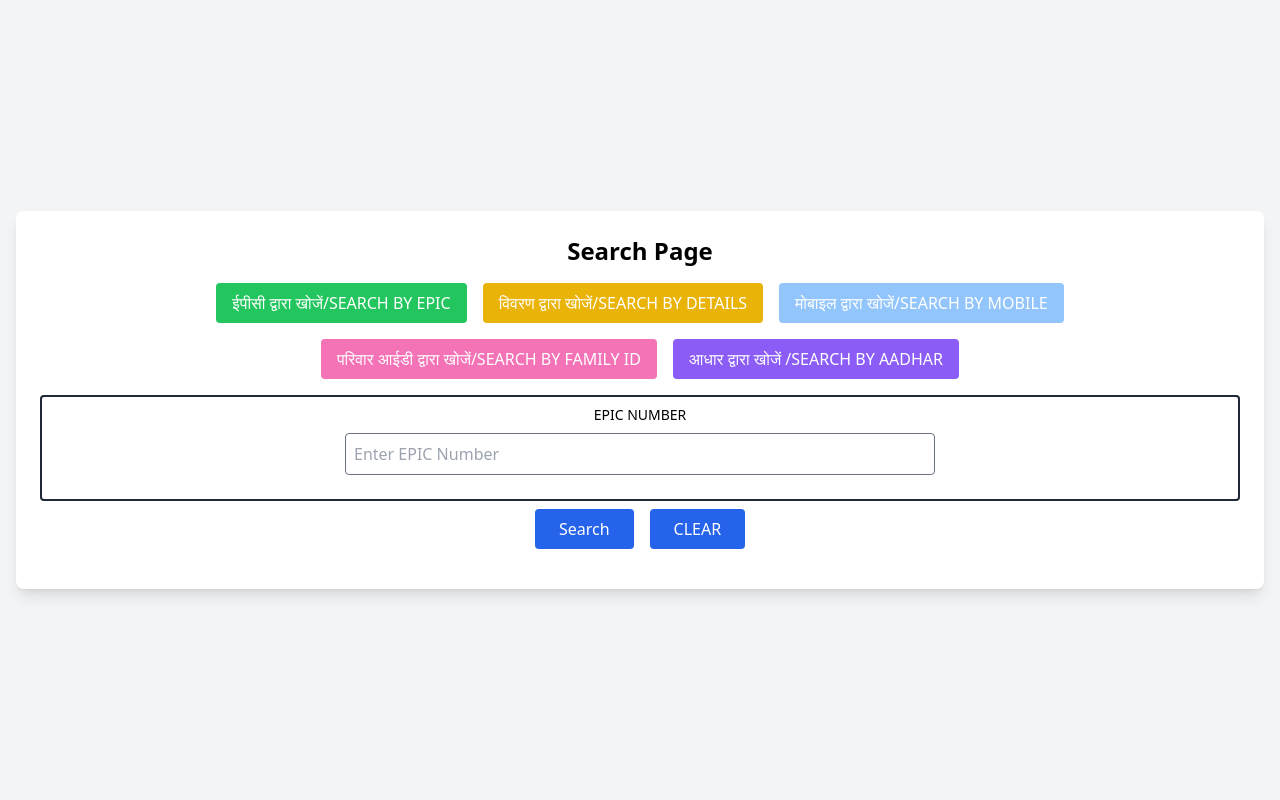
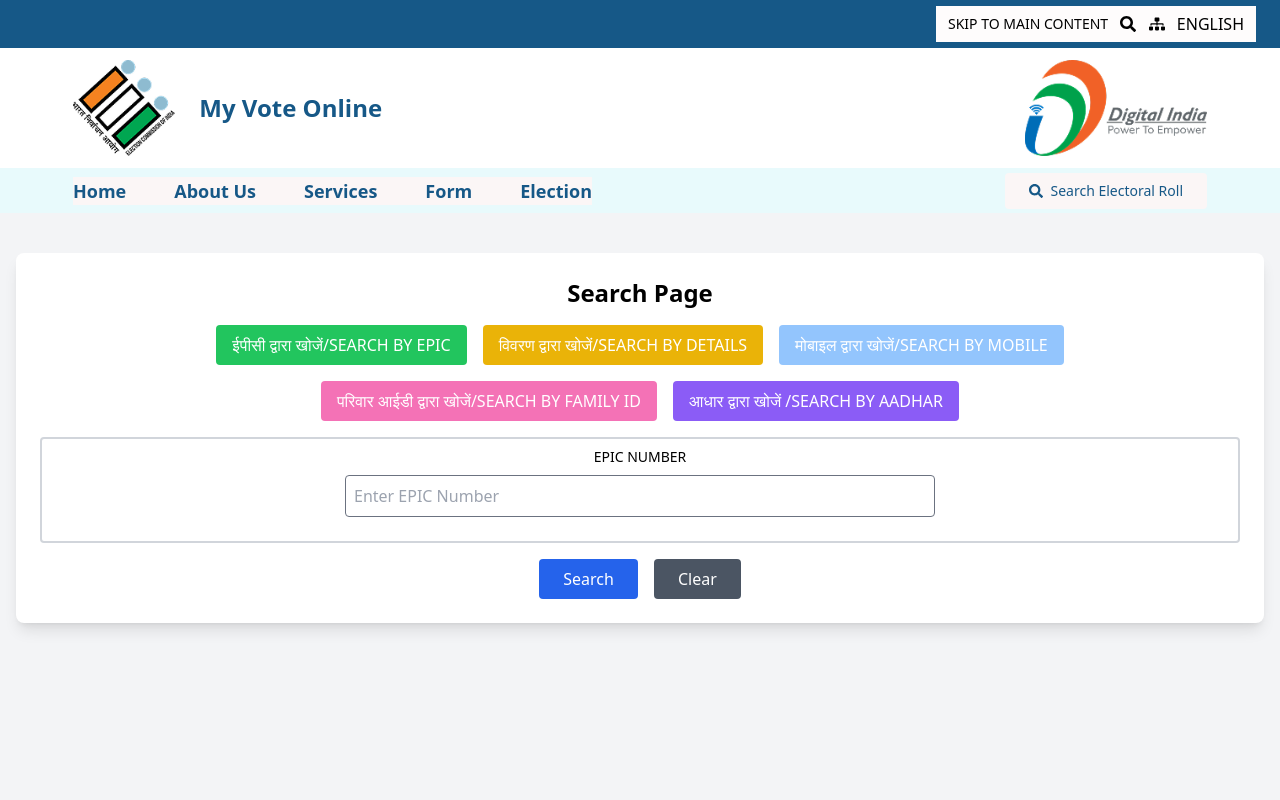
Before and after one commit to Prakashsuryaa/Myvoteonline, a React (Create React App) app in the folder frontend/: page /search-page in a window 1280 px wide. Shown: the top 800 px of the page. Built offline with nearby package versions, Linux system fonts and the light colour scheme.

Commit message:
search page or add in voterslip

```diff
--- a/frontend/src/App.js
+++ b/frontend/src/App.js
@@ -7,6 +7,7 @@ import Footer from "./component/footer.jsx";
 import Dashboard from "./pages/dashboard.jsx";
 import VoterForm from "./component/voterform.jsx";
 import SearchPage from "./component/seachpage.jsx";
+import VoterSlipPage from "./component/voterslip.jsx";
 function App() {
   return (
     <Router>
@@ -19,6 +20,7 @@ function App() {
         <Route path="/dashboard" element={<Dashboard />} />
         <Route path="/form" element={<VoterForm />} />
         <Route path="/search-page" element={<SearchPage />} />
+        <Route path="/slip" element={<VoterSlipPage/>} />
       </Routes>
 
     </Router>
--- a/frontend/src/component/seachpage.jsx
+++ b/frontend/src/component/seachpage.jsx
@@ -1,29 +1,68 @@
 import React, { useState } from "react";
+import Navbar from "./navbar";
+import Footer from "./footer";
+import VoterSlip from "./voterslip";
 
 const SearchPage = () => {
   const [mobileNumber, setMobileNumber] = useState("");
   const [epicNumber, setEpicNumber] = useState("");
-  const [details, setDetails] = useState("");
+  const [details, setDetails] = useState({
+    name: "",
+    relativeName: "",
+    dob: "",
+    age: "",
+    gender: "",
+  });
   const [familyId, setFamilyId] = useState("");
   const [aadhar, setAadhar] = useState("");
   const [searchResult, setSearchResult] = useState(null);
+  const [searchQuery, setSearchQuery] = useState("");
   const [searchType, setSearchType] = useState("epic"); // Set default search type to "epic"
 
   // Mock data for different searches
-  const data = [
+  const voterData = [
     {
+      name: "Naresh Kumar",
+      fatherName: "Ramesh Chand",
+      age: 58,
+      gender: "Male",
+      epicNumber: "BFS1491125",
+      state: "Haryana",
+      constituency: "88-Ballabgarh",
+      pollingStation: "Punjabi Dharmasala",
+      address: "Malerna Road, Ballabgarh",
+      partNumber: "199-Uncha Gaon",
       mobile: "1234567890",
-      name: "John Doe",
-      epic: "EPIC123456",
-      details: "Detail1",
       familyId: "FAMILY123",
       aadhar: "AADHAR123",
     },
     {
+      name: "Naresh",
+      fatherName: "Ramesh Chand",
+      age: 58,
+      gender: "Male",
+      epicNumber: "BFS1491125",
+      state: "Haryana",
+      constituency: "88-Ballabgarh",
+      pollingStation: "Punjabi Dharmasala",
+      address: "Malerna Road, Ballabgarh",
+      partNumber: "199-Uncha Gaon",
+      mobile: "1234567890",
+      familyId: "FAMILY123",
+      aadhar: "AADHAR123",
+    },
+    {
+      name: "Pooja Sharma",
+      fatherName: "Ravi Sharma",
+      age: 45,
+      gender: "Female",
+      epicNumber: "ABC9876543",
+      state: "Delhi",
+      constituency: "50-Karol Bagh",
+      pollingStation: "Community Hall",
+      address: "Karol Bagh, Delhi",
+      partNumber: "105-Karol Bagh",
       mobile: "9876543210",
-      name: "Jane Smith",
-      epic: "EPIC987654",
-      details: "Detail2",
       familyId: "FAMILY987",
       aadhar: "AADHAR987",
     },
@@ -33,68 +72,76 @@ const SearchPage = () => {
   const handleSearch = () => {
     let result;
     if (searchType === "mobile") {
-      result = data.find((item) => item.mobile === mobileNumber);
+      result = voterData.find((item) => item.mobile === mobileNumber);
     } else if (searchType === "epic") {
-      result = data.find((item) => item.epic === epicNumber);
+      result = voterData.find((item) => item.epicNumber === epicNumber); // Fixed
     } else if (searchType === "details") {
-      result = data.find((item) => item.details === details);
+      result = voterData.find(
+        (item) =>
+          item.name.toLowerCase() === details.name.toLowerCase() &&
+          item.fatherName.toLowerCase() === details.relativeName.toLowerCase()
+      );
     } else if (searchType === "familyId") {
-      result = data.find((item) => item.familyId === familyId);
+      result = voterData.find((item) => item.familyId === familyId);
     } else if (searchType === "aadhar") {
-      result = data.find((item) => item.aadhar === aadhar);
+      result = voterData.find((item) => item.aadhar === aadhar);
     }
 
-    if (result) {
-      setSearchResult(result);
-    } else {
-      setSearchResult(null);
-    }
+    setSearchResult(result || null);
   };
 
+
+
+
   return (
-    <div className="flex justify-center items-center min-h-screen bg-gray-100 p-4">
+    <div className="flex flex-col min-h-screen">
+      {/* Navbar */}
+      <Navbar />
+    <div className="flex justify-center items-start min-h-screen bg-gray-100 p-4 pt-10">
       <div className="bg-white shadow-lg rounded-lg p-6 w-full max-w-7xl">
         <h1 className="text-2xl font-semibold mb-4 text-center">Search Page</h1>
 
         {/* 5 buttons at the top */}
-        <div className="mb-4 flex justify-center space-x-4">
+        <div className="mb-4 flex flex-wrap justify-center gap-4">
   <button
     onClick={() => setSearchType("epic")}
-            className="bg-green-500 text-white px-4 py-2 rounded"
+    className="w-full sm:w-auto bg-green-500 text-white px-4 py-2 rounded"
   >
     ईपीसी द्वारा खोजें/SEARCH BY EPIC
   </button>
   <button
     onClick={() => setSearchType("details")}
-            className="bg-yellow-500 text-white px-4 py-2 rounded"
+    className="w-full sm:w-auto bg-yellow-500 text-white px-4 py-2 rounded"
   >
     विवरण द्वारा खोजें/SEARCH BY DETAILS
   </button>
   <button
     onClick={() => setSearchType("mobile")}
-            className="bg-blue-300 text-white px-4 py-2 rounded"
+    className="w-full sm:w-auto bg-blue-300 text-white px-4 py-2 rounded"
   >
     मोबाइल द्वारा खोजें/SEARCH BY MOBILE
   </button>
 </div>
-        <div className="mb-4 flex justify-center space-x-4">
+
+<div className="mb-4 flex flex-wrap justify-center gap-4">
   <button
     onClick={() => setSearchType("familyId")}
-            className="bg-pink-400 text-white px-4 py-2 rounded"
+    className="w-full sm:w-auto bg-pink-400 text-white px-4 py-2 rounded"
   >
     परिवार आईडी द्वारा खोजें/SEARCH BY FAMILY ID
   </button>
   <button
     onClick={() => setSearchType("aadhar")}
-            className="bg-violet-500 text-white px-4 py-2 rounded"
+    className="w-full sm:w-auto bg-violet-500 text-white px-4 py-2 rounded"
   >
     आधार द्वारा खोजें /SEARCH BY AADHAR
   </button>
 </div>
 
+
         {/* Search by Mobile, EPIC, Details, Family ID, or Aadhar */}
         {searchType === "mobile" && (
-          <div className="w-full border-2 border-gray-800 rounded p-2">
+          <div className="w-full border-2 border-gray-300 rounded p-2">
             <div className="mb-4 flex flex-col items-center justify-center">
               <label htmlFor="mobile" className="block text-sm font-medium">
                 मोबाइल नंबर/Mobile NUMBER
@@ -112,7 +159,7 @@ const SearchPage = () => {
         )}
 
         {searchType === "epic" && (
-          <div className="w-full border-2 border-gray-800 rounded p-2">
+          <div className="w-full border-2 border-gray-300 rounded p-2">
             <div className="mb-4 flex flex-col items-center justify-center">
               <label htmlFor="epic" className="block text-sm font-medium">
                 EPIC NUMBER
@@ -130,7 +177,7 @@ const SearchPage = () => {
         )}
 
         {searchType === "details" && (
-          <div className="w-full border-2 border-gray-800 rounded p-2">
+          <div className="w-full border-2 border-gray-300 rounded p-2">
             <div className="mb-4 grid grid-cols-1 sm:grid-cols-2 lg:grid-cols-3 gap-4">
               {/* Name */}
               <div className="flex flex-col items-center justify-center">
@@ -217,7 +264,7 @@ const SearchPage = () => {
         )}
 
         {searchType === "familyId" && (
-          <div className="w-full border-2 border-gray-800 rounded p-2">
+          <div className="w-full border-2 border-gray-300 rounded p-2">
             <div className="mb-4 flex flex-col items-center justify-center">
               <label htmlFor="familyId" className="block text-sm font-medium">
                 FAMILY ID
@@ -235,7 +282,7 @@ const SearchPage = () => {
         )}
 
         {searchType === "aadhar" && (
-          <div className="w-full border-2 border-gray-800 rounded p-2">
+          <div className="w-full border-2 border-gray-300 rounded p-2">
             <div className="mb-4 flex flex-col items-center justify-center">
               <label htmlFor="aadhar" className="block text-sm font-medium">
                 AADHAR NUMBER
@@ -252,6 +299,24 @@ const SearchPage = () => {
           </div>
         )}
 
+
+
+
+        {/* Search and Clear Buttons */}
+        <div className="flex justify-center space-x-4 mt-4">
+            <button onClick={handleSearch} className="bg-blue-600 text-white px-6 py-2 rounded">
+              Search
+            </button>
+            <button
+              onClick={() => {
+                setSearchQuery("");
+                setSearchResult(null);
+              }}
+              className="bg-gray-600 text-white px-6 py-2 rounded"
+            >
+              Clear
+            </button>
+          </div>
           {/* Search Result */}
         {searchResult && (
           <div className="mb-4">
@@ -283,35 +348,11 @@ const SearchPage = () => {
             </p>
           </div>
         )}
-        {searchResult === null &&
-          (mobileNumber || epicNumber || details || familyId || aadhar) && (
-            <p>No result found for this {searchType}.</p>
-          )}
+          {searchResult ? <VoterSlip voter={searchResult} /> : searchQuery && <p className="text-center mt-4">No record found.</p>}
 
-        {/* Search and Clear Buttons */}
-        <div className="mb-4 flex justify-center space-x-4">
-          <button
-            onClick={handleSearch}
-            className="bg-blue-600 text-white px-6 py-2 rounded mt-2"
-          >
-            Search
-          </button>
-          <button
-            onClick={() => {
-              setMobileNumber("");
-              setEpicNumber("");
-              setDetails("");
-              setFamilyId("");
-              setAadhar("");
-              setSearchResult(null);
-              setSearchType("");
-            }}
-            className="bg-blue-600 text-white px-6 py-2 rounded mt-2"
-          >
-            CLEAR
-          </button>
       </div>
     </div>
+    <Footer/>
     </div>
   );
 };
--- /dev/null
+++ b/frontend/src/component/voterslip.jsx
@@ -0,0 +1,23 @@
+import React from "react";
+
+const VoterSlip = ({ voter }) => {
+  return (
+    <div className="max-w-md mx-auto bg-white shadow-lg rounded-lg p-6 border border-gray-300 mt-6">
+      <h2 className="text-lg font-semibold text-center border-b pb-2 mb-4">Voter Details</h2>
+      <div className="space-y-2 text-sm">
+        <p><span className="font-semibold">Name:</span> {voter.name}</p>
+        <p><span className="font-semibold">Father’s Name:</span> {voter.fatherName}</p>
+        <p><span className="font-semibold">Age:</span> {voter.age}</p>
+        <p><span className="font-semibold">Gender:</span> {voter.gender}</p>
+        <p><span className="font-semibold">EPIC Number:</span> {voter.epicNumber}</p>
+        <p><span className="font-semibold">State:</span> {voter.state}</p>
+        <p><span className="font-semibold">Assembly Constituency:</span> {voter.constituency}</p>
+        <p><span className="font-semibold">Polling Station:</span> {voter.pollingStation}</p>
+        <p><span className="font-semibold">Address:</span> {voter.address}</p>
+        <p><span className="font-semibold">Part Number:</span> {voter.partNumber}</p>
+      </div>
+    </div>
+  );
+};
+
+export default VoterSlip;
```
Also changed, not shown: frontend/src/component/voterform.jsx (+9 -1 lines). Lines whose indentation alone changed are shown as unchanged.
